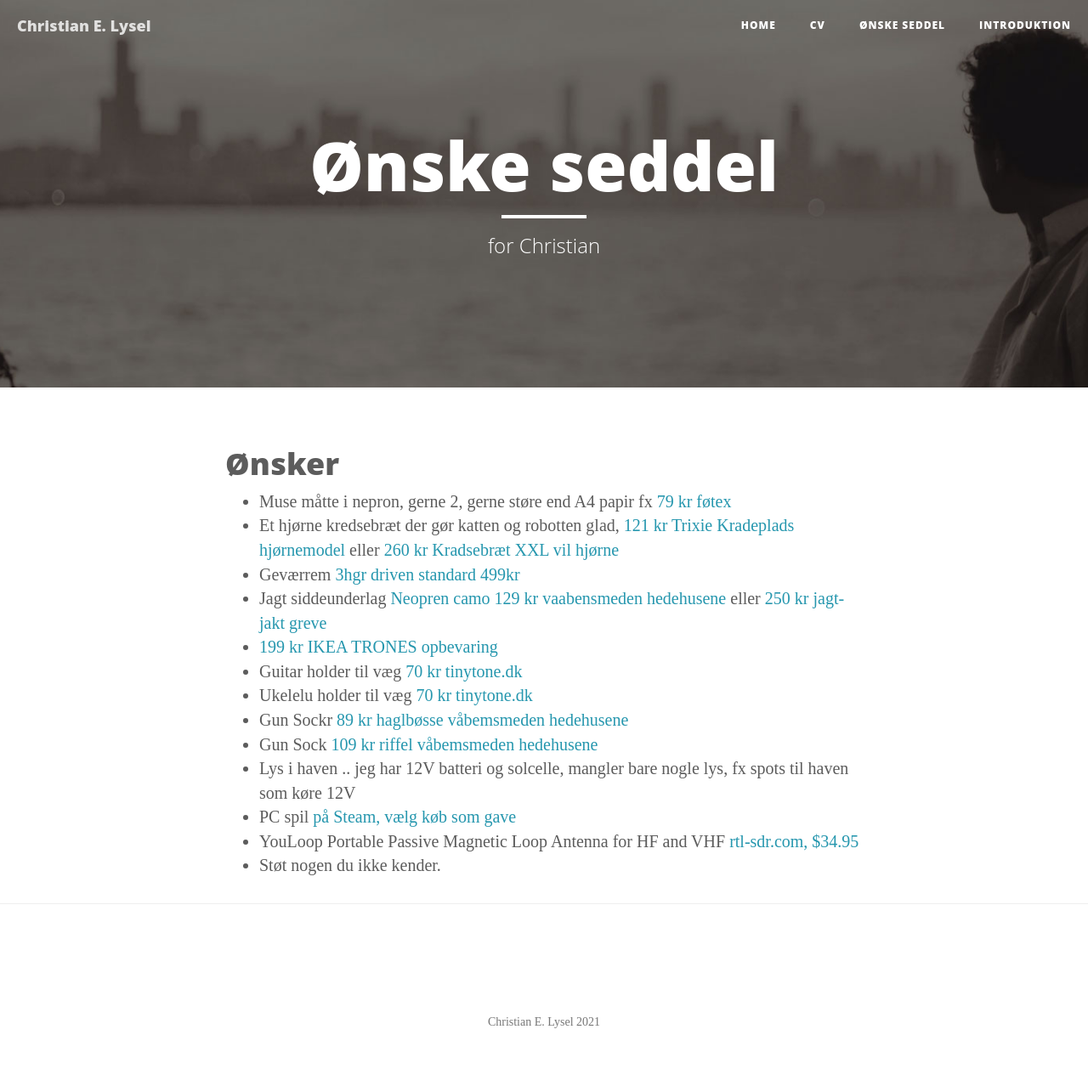
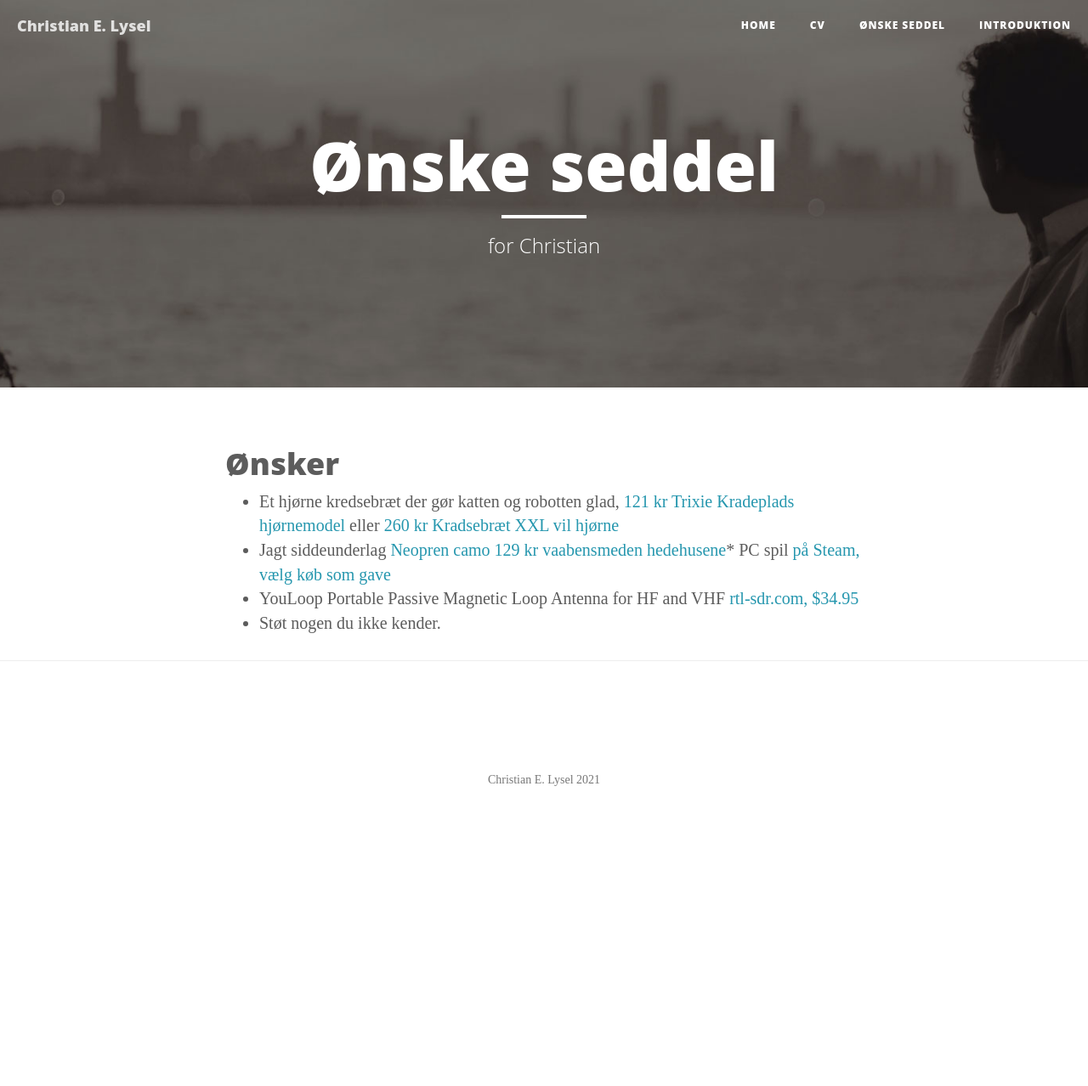
Before and after one commit to clysel/christian.lysel.net, a Jekyll site: the page built from gave.markdown, in a window 1280 px wide. Shown: the whole page at 85% size. Built offline with Jekyll 4.4.1, drawn with Linux system fonts in a browser that asks for light colours; after the commit the page ends 993 px from its top, so only the background shows below that.

Commit message:
Update gave.markdown

```diff
--- a/gave.markdown
+++ b/gave.markdown
@@ -6,16 +6,7 @@ header-img: "img/about-bg.jpg"
 ---
 # Ønsker
 
-* Muse måtte i nepron, gerne 2, gerne støre end A4 papir fx [79 kr føtex](https://www.foetex.dk/produkter/musemaatte-40-x-45-cm-sort/100516636/)
 * Et hjørne kredsebræt der gør katten og robotten glad, [121 kr Trixie Kradeplads hjørnemodel](https://www.brekz.dk/kradsetrae/trixie-kradseplade-hjornemodel.html) eller [260 kr Kradsebræt XXL vil hjørne](https://www.brekz.dk/kradsetrae/kradsebraet-xxl-til-vaeghjorner-38x75-cm-bxh.html)
-* Geværrem [3hgr driven standard 499kr](https://xtragrej.dk/shop/573-gevaerremme/9436-3hgr-driven-gevaerrem/)
-* Jagt siddeunderlag [Neopren camo 129 kr vaabensmeden hedehusene](https://vaabensmeden.dk/shop/jagt/paa-jagten/stole-rygsaekke/neopren-camo-siddeunderlag/) eller [ 250 kr jagt-jakt greve](https://jagt-jakt.dk/siddeunderlag-276/sidde-pude-firkantet-stor-p2428)
-* [199 kr IKEA TRONES opbevaring](https://www.ikea.com/dk/da/p/trones-skoskab-opbevaring-hvid-00397307/)
-* Guitar holder til væg [70 kr tinytone.dk](https://tinytone.dk/produkt/guitarholder-til-vaeg-ogh-1/)
-* Ukelelu holder til væg [70 kr tinytone.dk](https://tinytone.dk/produkt/vaegholder-til-ukulele-sort/)
-* Gun Sockr [89 kr haglbøsse våbemsmeden hedehusene](https://vaabensmeden.dk/shop/tilbehoer/tilbehoer-til-vaabenskab/gun-sock-til-haglvaaben/)
-* Gun Sock [109 kr riffel våbemsmeden hedehusene](https://vaabensmeden.dk/shop/tilbehoer/tilbehoer-til-vaabenskab/gun-sock-til-haglvaaben-kopier/)
-* Lys i haven .. jeg har 12V batteri og solcelle, mangler bare nogle lys, fx spots til haven som køre 12V
-* PC spil [på Steam, vælg køb som gave](https://store.steampowered.com/wishlist/profiles/76561197993716838/#sort=order)
+* Jagt siddeunderlag [Neopren camo 129 kr vaabensmeden hedehusene](https://vaabensmeden.dk/shop/jagt/paa-jagten/stole-rygsaekke/neopren-camo-siddeunderlag/)* PC spil [på Steam, vælg køb som gave](https://store.steampowered.com/wishlist/profiles/76561197993716838/#sort=order)
 * YouLoop Portable Passive Magnetic Loop Antenna for HF and VHF [rtl-sdr.com, $34.95](https://www.rtl-sdr.com/buy-rtl-sdr-dvb-t-dongles/?add-to-cart=41564)
 * Støt nogen du ikke kender.
```
